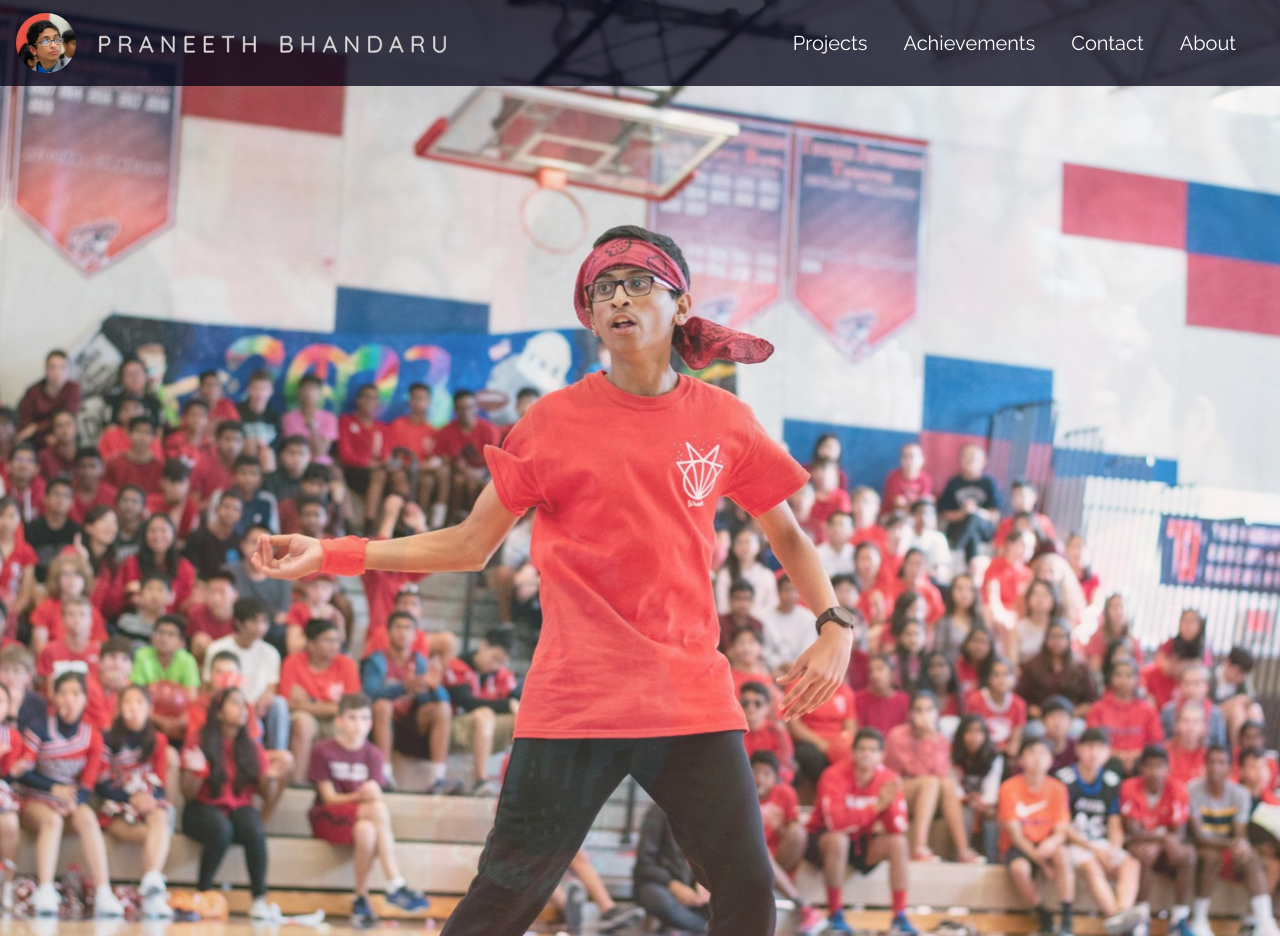
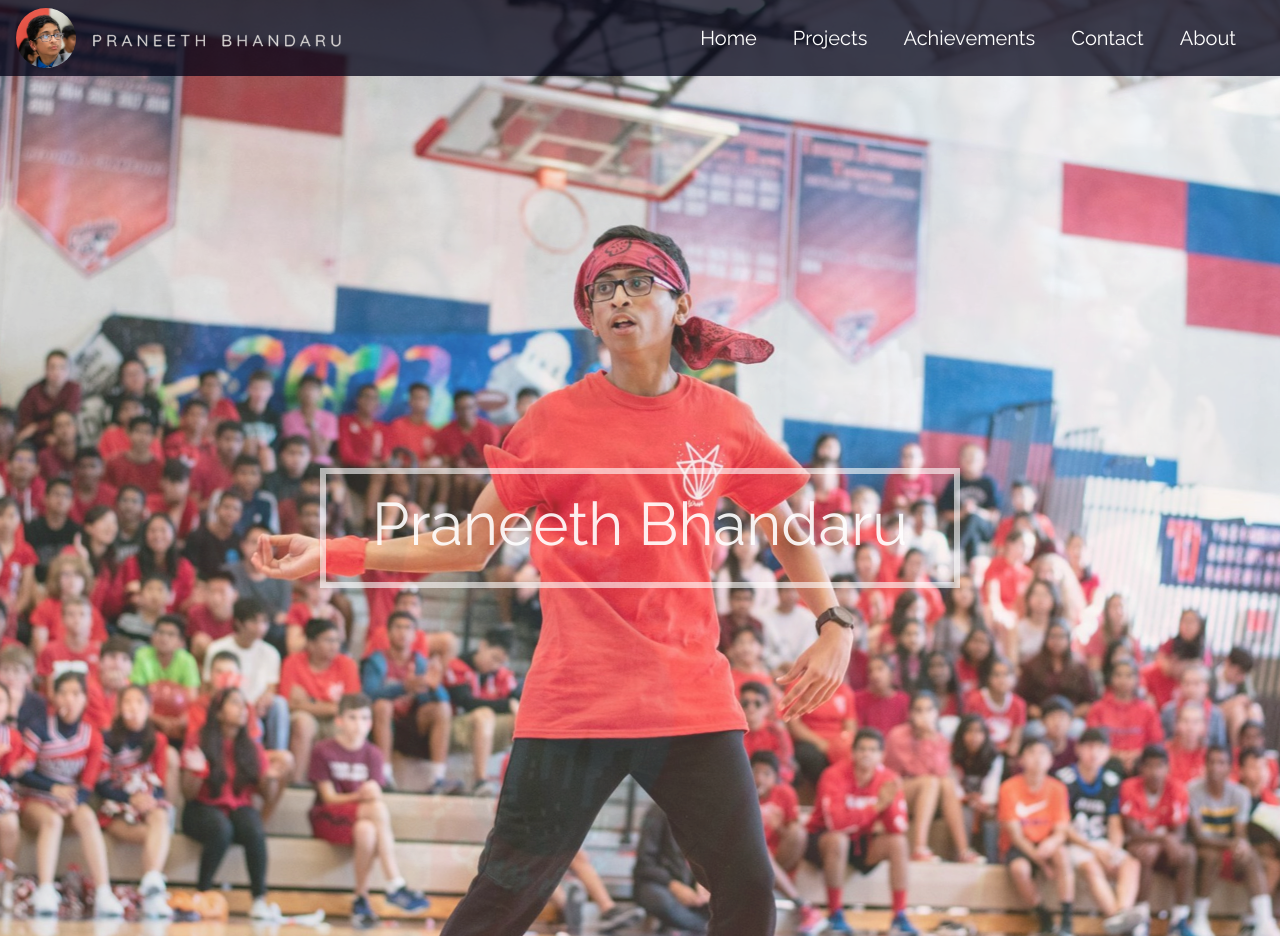
Before and after one commit to TheMoonWalker1/praneethbhandaru_site, a Django app: page / in a window 1280 px wide. Run offline with Django 3.2, Linux system fonts and the light colour scheme; some libraries are stand-ins or nearby versions.

Commit message:
Development: Added Home Page Text

```diff
--- a/praneethbhandaru/static/css/base.css
+++ b/praneethbhandaru/static/css/base.css
@@ -26,10 +26,11 @@ body {
     max-width: 60px;
     text-align: center;
     border-radius: 50%;
+    margin-right: 15px;
 }
 
 #name-title {
-    max-height:70%;
+    max-height:25px;
     filter: invert(100%);
 }
 
--- a/praneethbhandaru/static/css/home.css
+++ b/praneethbhandaru/static/css/home.css
@@ -7,7 +7,6 @@
     left: 0px;
     z-index: 0;
     list-style-type: none;
-    text-shadow: -1px 0 black, 0 1px black, 1px 0 black, 0 -1px black;
 }
 .cb-slideshow:after {
     content: '';
@@ -29,17 +28,17 @@
 .cb-slideshow li div {
     z-index: 1000;
     position: absolute;
-    bottom: 30px;
-    left: 0px;
-    width: 100%;
+    top: 50%;
+    left: 25vw;
+    width: 50%;
     text-align: center;
     opacity: 0;
-    color: #fff;
+    color: rgb(255, 255, 255, .9);
     animation: titleAnimation 36s linear infinite 0s;
+    border: 6px solid rgb(255, 255, 255, .6);
 }
 .cb-slideshow li div h3 {
-    font-family: 'BebasNeueRegular', 'Arial Narrow', Arial, sans-serif;
-    font-size: 120px;
+    font-size: 60px;
     padding: 0;
     line-height: 100px;
 }
@@ -69,22 +68,11 @@
 }
 @keyframes titleAnimation {
 	0% {
-	    opacity: 0;
-	    transform: translateX(200px);
+	    opacity: 1;
 	}
-	8% {
+	100% {
 	    opacity: 1;
-	    transform: translateX(0px);
 	}
-	17% {
-	    opacity: 1;
-	    transform: translateX(0px);
-	}
-	19% {
-	    opacity: 0;
-	    transform: translateX(-400px);
-	}
-	100% { opacity: 0 }
 }
 @keyframes imageAnimation {
 	0% {
--- a/praneethbhandaru/templates/base.html
+++ b/praneethbhandaru/templates/base.html
@@ -22,17 +22,20 @@
 </head>
 <body>
     <nav id='navbar' class="navbar navbar-expand-md navbar-dark bg-dark">
-        <button class="navbar-toggler" type="button" data-toggle="collapse" data-target="#navbarCollapse">
+        <button class="navbar-toggler" type="button" data-toggle="collapse" data-target="#navbarCollapse" style="display: inlineblock;">
             <span class="navbar-toggler-icon"></span>
         </button>
-        <a class="navbar-brand" href="{{ DOMAIN }}{% url 'home' %}" style="display: inline-block;">
-            {% if not request.user_agent.is_mobile %}
-            <img id='pfp' src="{{ DOMAIN }}{% static 'img/pfp.png' %}">
-            {% endif %}
-            <img id="name-title" src="{{ DOMAIN }}{% static 'img/name.png' %}">
-        </a>
+        {% if not request.user_agent.is_mobile %}
+        <img id='pfp' src="{{ DOMAIN }}{% static 'img/pfp.png' %}">
+        {% endif %}
+        <img id="name-title" src="{{ DOMAIN }}{% static 'img/name.png' %}">
         <div class="collapse navbar-collapse" id="navbarCollapse">
             <ul class="navbar-nav ml-auto">
+                <li class="nav-item active">
+                    <a class="nav-link option" href="{{ DOMAIN }}{% url 'home' %}">
+                        Home
+                    </a>
+                </li>
                 <li class="nav-item active">
                     <a class="nav-link option" href="{{ DOMAIN }}{% url 'projects' %}">
                         Projects
--- a/praneethbhandaru/templates/home.html
+++ b/praneethbhandaru/templates/home.html
@@ -9,39 +9,28 @@
 <ul class="cb-slideshow">
 	<li>
 		<span style="background-image: url({{ DOMAIN }}{% static 'img/slideshow/1.png' %});"></span>
+        {% if not request.user_agent.is_mobile %}
 		<div>
-			<h3></h3>
+			<h3>
+				Praneeth Bhandaru
+			</h3>
 		</div>
+		{% endif %}
 	</li>
 	<li>
         <span style="background-image: url({{ DOMAIN }}{% static 'img/slideshow/2.png' %})"></span>
-		<div>
-			<h3></h3>
-		</div>
     </li>
 	<li>
         <span style="background-image: url({{ DOMAIN }}{% static 'img/slideshow/3.png' %})"></span>
-		<div>
-			<h3></h3>
-		</div>
     </li>
 	<li>
         <span style="background-image: url({{ DOMAIN }}{% static 'img/slideshow/4.png' %})"></span>
-		<div>
-			<h3></h3>
-		</div>
     </li>
 	<li>
         <span style="background-image: url({{ DOMAIN }}{% static 'img/slideshow/5.png' %})"></span>
-		<div>
-			<h3></h3>
-		</div>
     </li>
 	<li>
         <span style="background-image: url({{ DOMAIN }}{% static 'img/slideshow/6.png' %})"></span>
-		<div>
-			<h3></h3>
-		</div>
     </li>
 </ul>
 {% endblock body %}
```
Also changed, not shown: praneethbhandaru/static/img/name.png.
